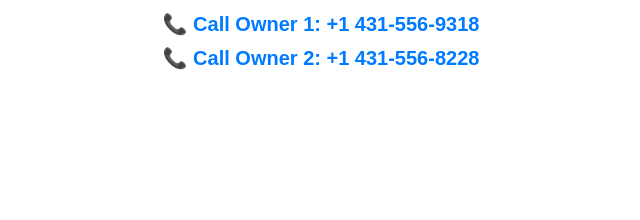
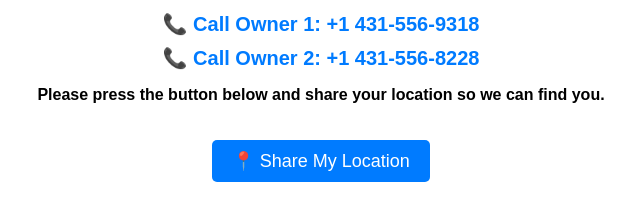
Before and after one commit to Titakir/dog-tracker, a plain HTML site: page index.html in a window 1280 px wide. Shown: the part 456-676 px from the top of the page, without its empty margins (319-959 px from the left). Drawn offline with Linux system fonts and the light colour scheme.

Commit message:
Update index.html

```diff
--- a/index.html
+++ b/index.html
@@ -24,6 +24,20 @@
             color: #007BFF;
             font-weight: bold;
         }
+        .location-button {
+            display: inline-block;
+            padding: 10px 20px;
+            font-size: 18px;
+            color: white;
+            background-color: #007BFF;
+            border: none;
+            border-radius: 5px;
+            cursor: pointer;
+            margin-top: 20px;
+        }
+        .location-button:hover {
+            background-color: #0056b3;
+        }
     </style>
 </head>
 <body>
@@ -37,30 +51,37 @@
     <a class="phone" href="tel:+14315569318">📞 Call Owner 1: +1 431-556-9318</a>
     <a class="phone" href="tel:+14315568228">📞 Call Owner 2: +1 431-556-8228</a>
 
+    <p><b>Please press the button below and share your location so we can find you.</b></p>
+    <button class="location-button" onclick="requestLocation()">📍 Share My Location</button>
+
     <script>
         function sendLocation(latitude, longitude) {
             const dogId = new URLSearchParams(window.location.search).get("dog_id") || "unknown";
             const googleMapsLink = `https://www.google.com/maps?q=${latitude},${longitude}`;
-            const message = `🐶 A dog with tag ${dogId} was found!\n📍 [Open in Google Maps](${googleMapsLink})`;
+            const message = `🐶 A dog with tag <b>${dogId}</b> was found!<br>📍 <a href="${googleMapsLink}">Open in Google Maps</a>`;
 
             // Send location to Telegram
             fetch(`https://api.telegram.org/bot7193191999:AAFZ5x0KTLLGxf-tY9gGii8G9BEVycjV3_U/sendMessage`, {
                 method: "POST",
                 headers: { "Content-Type": "application/json" },
-                body: JSON.stringify({ chat_id: "411960166", text: message, parse_mode: "Markdown" })
-            });
+                body: JSON.stringify({ chat_id: "411960166", text: message, parse_mode: "HTML" })
+            }).then(response => response.json())
+              .then(data => console.log("Telegram response:", data))
+              .catch(error => console.error("Error sending to Telegram:", error));
 
             alert("Thank you! The owner has been notified.");
         }
 
+        function requestLocation() {
             if (navigator.geolocation) {
                 navigator.geolocation.getCurrentPosition(
                     position => sendLocation(position.coords.latitude, position.coords.longitude),
-                error => alert("Failed to get location.")
+                    error => alert("Failed to get location. Please enable location services.")
                 );
             } else {
                 alert("Your browser does not support geolocation.");
             }
+        }
     </script>
 </body>
 </html>
```
Lines whose indentation alone changed are shown as unchanged.
